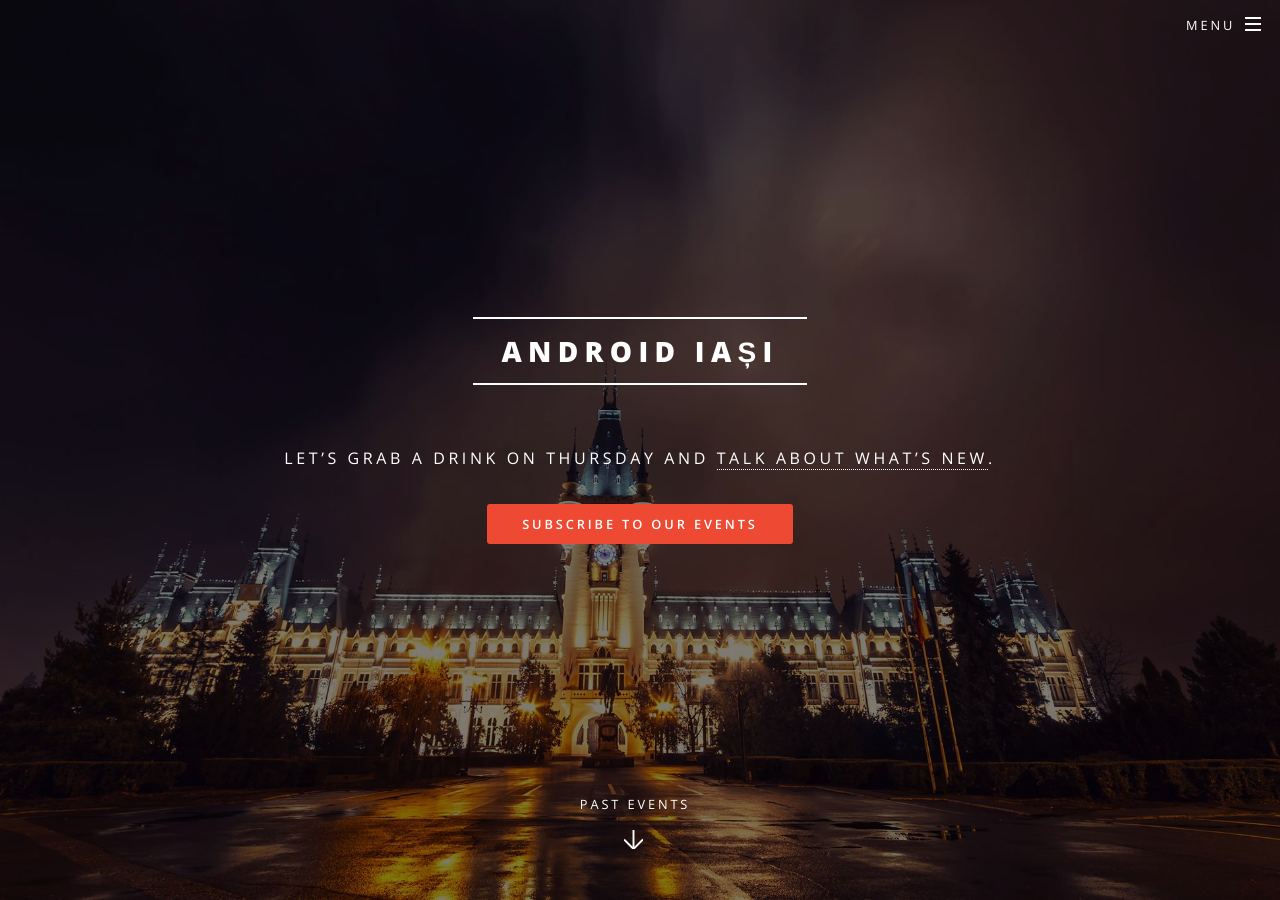
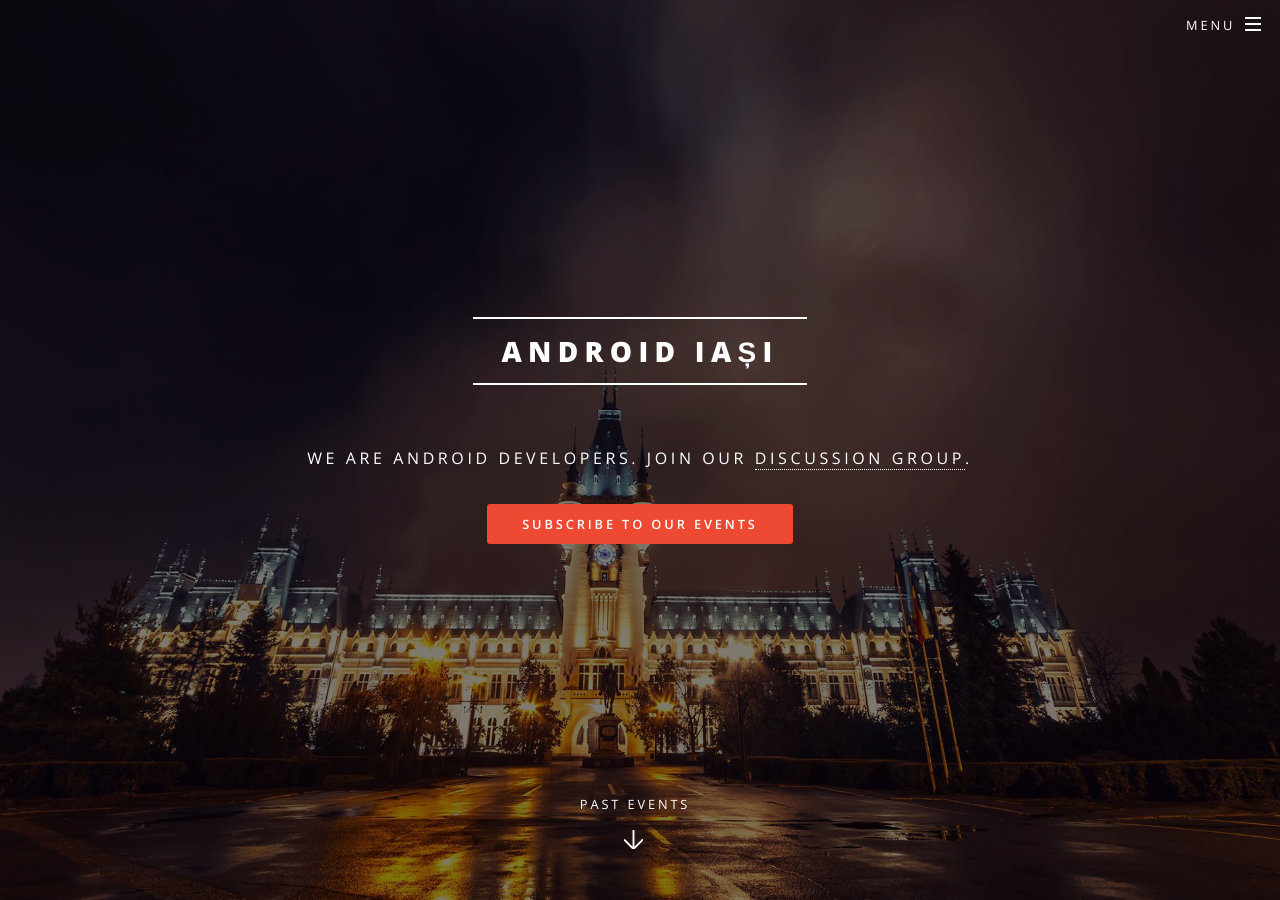
Before and after one commit to AndroidIasi/androidiasi.github.io, a Jekyll site: the page built from index.html, in a window 1280 px wide and 900 px high. Built offline with Jekyll 4.4.1, drawn with Linux system fonts in a browser that asks for light colours.

Commit message:
Update _config.yml
Removed drinks CTA from main page

```diff
--- a/_config.yml
+++ b/_config.yml
@@ -4,7 +4,8 @@
 # Site settings
 title: Android Iași
 description: |
-  Let's grab a drink on Thursday and [talk about what's new](/events/android-drinks-1).
+  We are Android Developers.
+  Join our [discussion group](http://bit.ly/android-iasi).
 owner: Android Iași # or company name
 first_published: 2016 # if migrating another site, the year of your first publish
 email: just_contact_us_on_facebook
```
